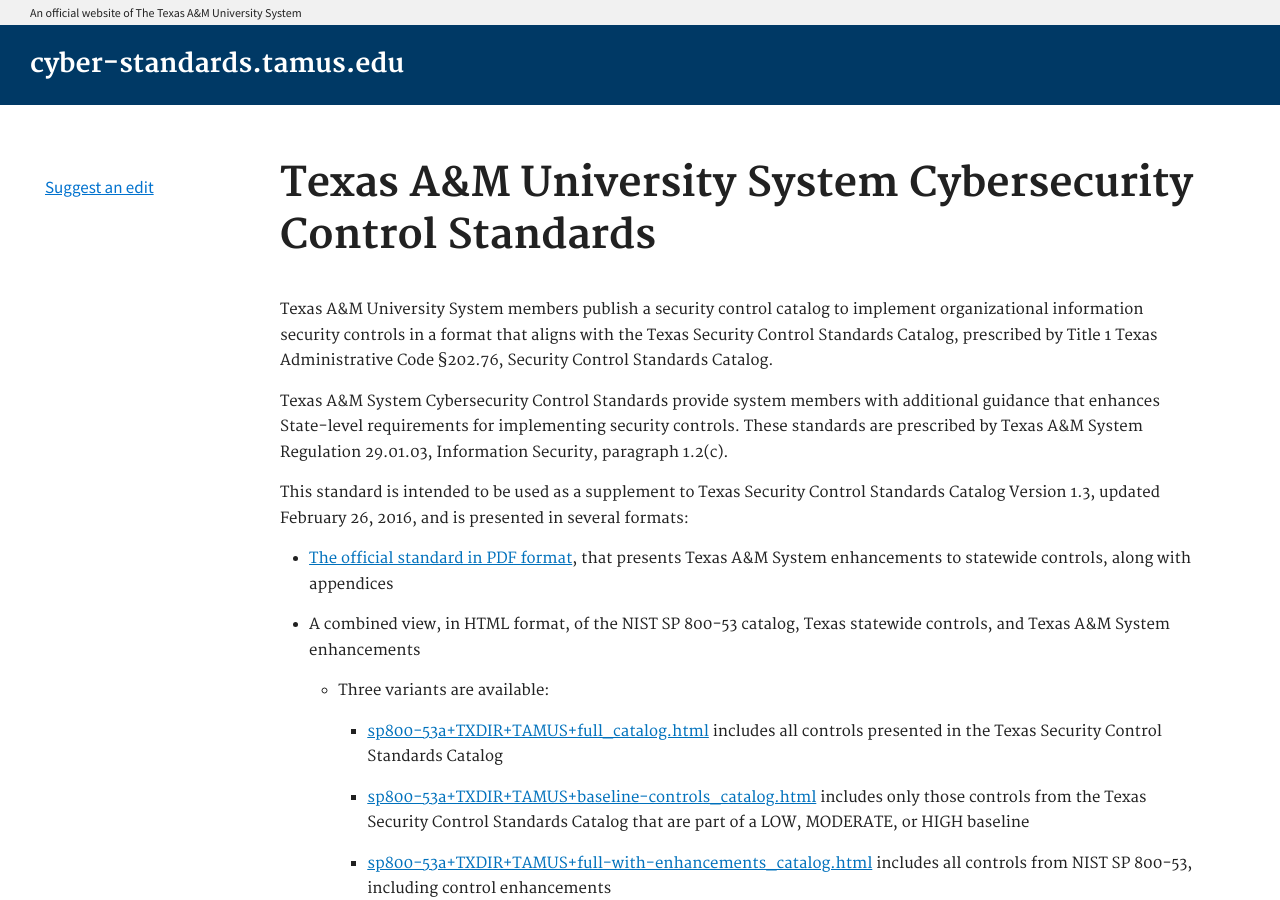
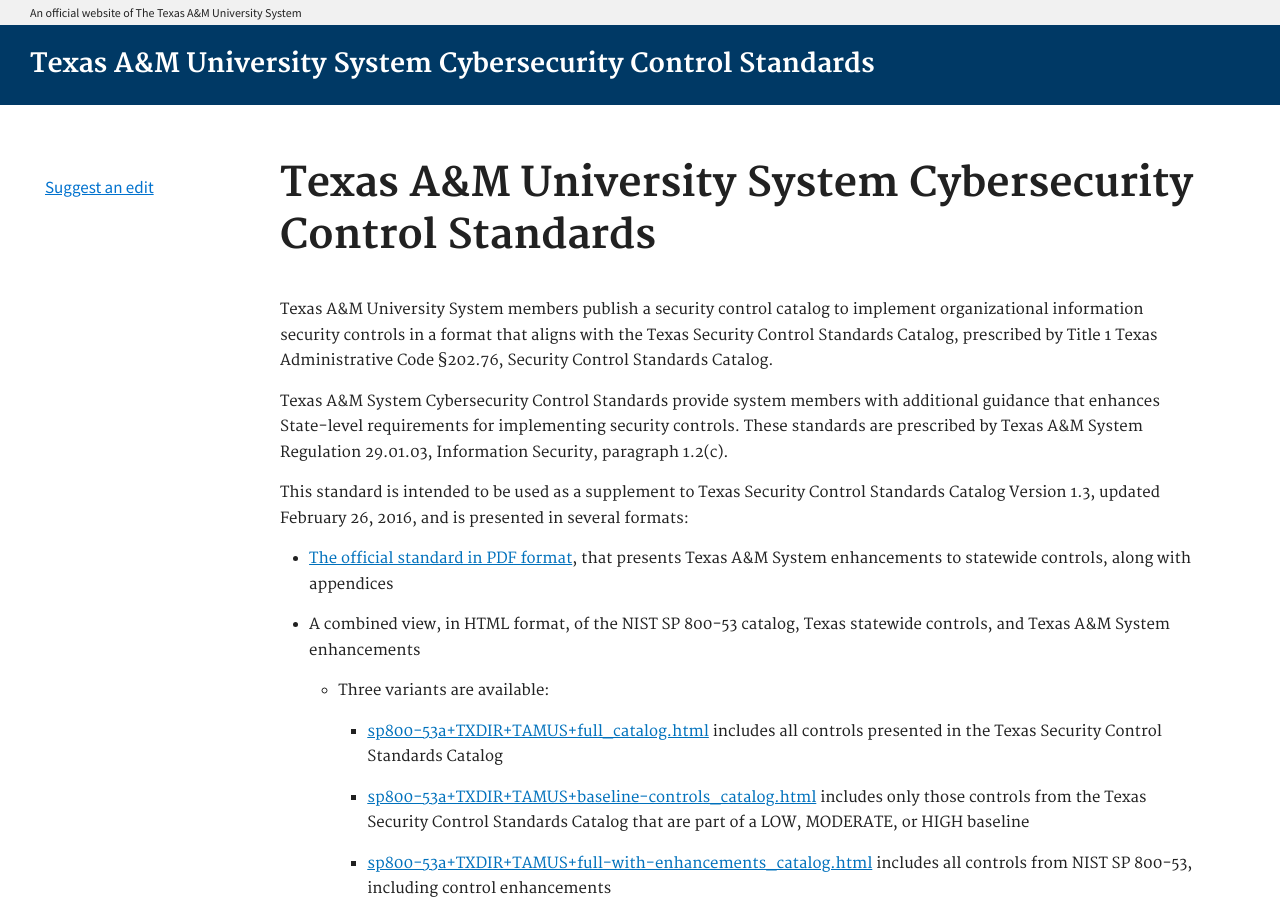
Before and after one commit to tamus-cyber/tamus-control-standards, a Jekyll site: the page built from docs/index.md, in a window 1280 px wide and 900 px high. Built offline with Jekyll 4.4.1, drawn with Linux system fonts in a browser that asks for light colours.

Commit message:
Update _config.yml

```diff
--- a/docs/_config.yml
+++ b/docs/_config.yml
@@ -1,8 +1,8 @@
 # OpenGraph / Twitter metadata
-title: cyber-standards.tamus.edu
-small_title: cyber-standards.tamus.edu
-smallest_title: cyber-standards.tamus.edu
-description: A site for cybersecurity standards, from the Texas A&M University System Office of Cybersecurity.
+title: Texas A&amp;M University System Cybersecurity Control Standards
+small_title: Texas A&amp;M University System Cybersecurity Control Standards
+smallest_title: Texas A&amp;M University System Cybersecurity Control Standards
+description: A site for cybersecurity standards, from the Texas A&amp;M University System Office of Cybersecurity.
 name: cyber-standards.tamus.edu
 
 # GA and GitHub
```
